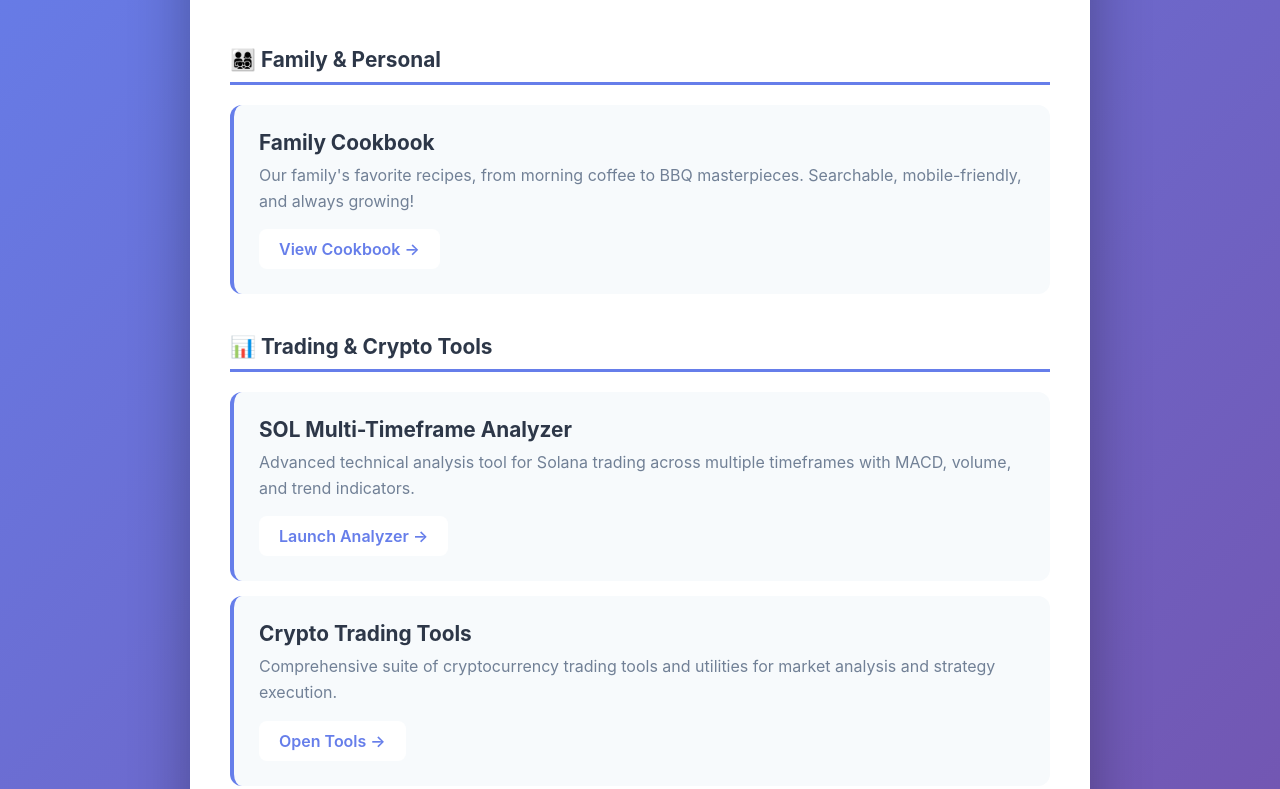
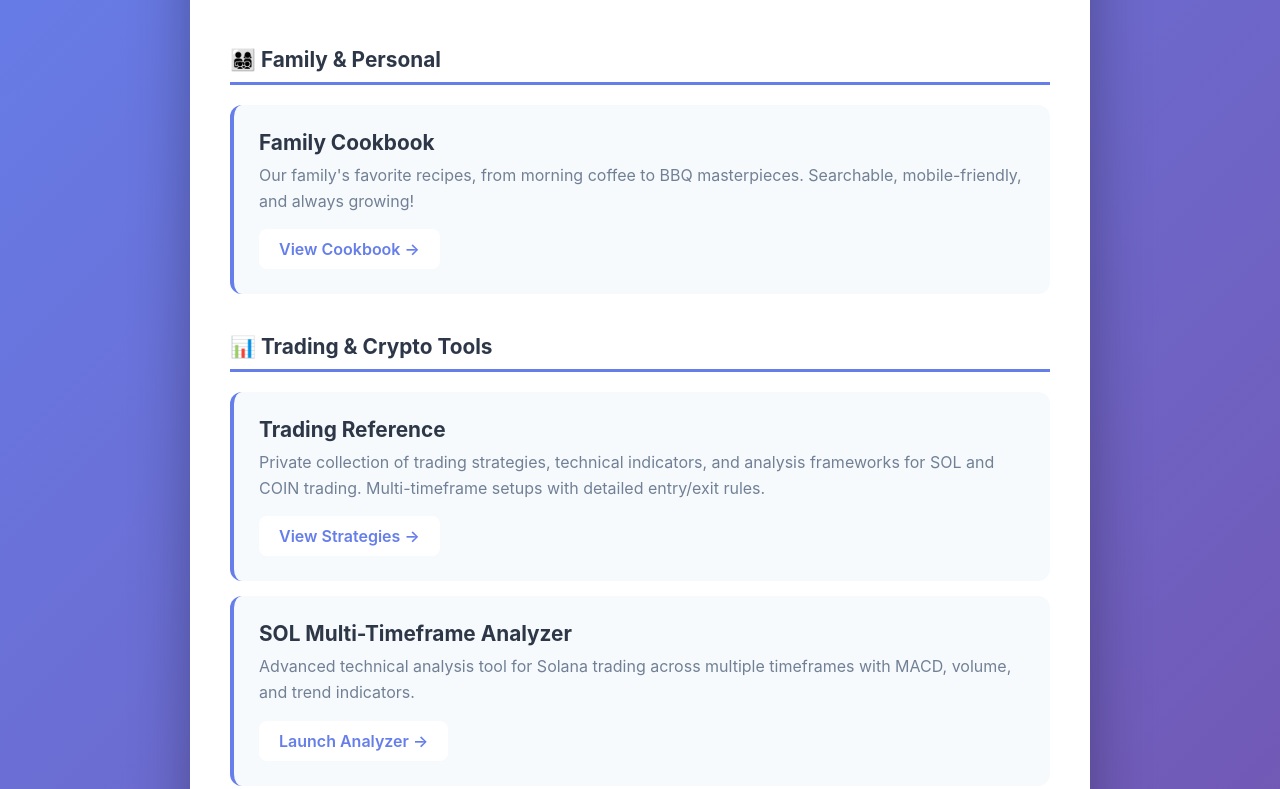
Before and after one commit to roachdaniel/roachdaniel.github.io, a plain HTML site: page index.html in a window 1280 px wide. Shown: the part 163-952 px from the top of the page. Drawn offline with Linux system fonts and the light colour scheme.

Commit message:
Update index.html

```diff
--- a/index.html
+++ b/index.html
@@ -217,6 +217,12 @@
             </h2>
 
             <div class="card">
+                <h3>Trading Reference</h3>
+                <p>Private collection of trading strategies, technical indicators, and analysis frameworks for SOL and COIN trading. Multi-timeframe setups with detailed entry/exit rules.</p>
+                <a href="https://roachdaniel.github.io/trading-reference/" target="_blank">View Strategies →</a>
+            </div>
+
+            <div class="card">
                 <h3>SOL Multi-Timeframe Analyzer</h3>
                 <p>Advanced technical analysis tool for Solana trading across multiple timeframes with MACD, volume, and trend indicators.</p>
                 <a href="https://roachdaniel.github.io/sol-multi-timeframe-analyzer/" target="_blank">Launch Analyzer →</a>
```
